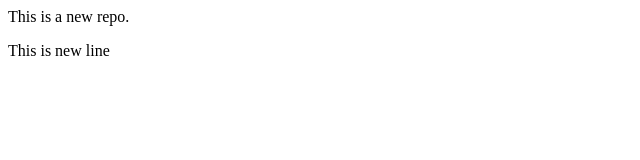
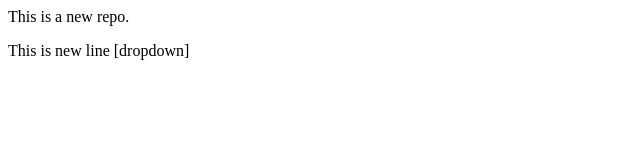
Before and after one commit to RISHABH-SONII/LocalRepo, a plain HTML site: page index.html in a window 1280 px wide. Shown: the full height of the page, 0-640 px from the left. Drawn offline with Linux system fonts and the light colour scheme.

Commit message:
Add dropdown

```diff
--- a/index.html
+++ b/index.html
@@ -1,2 +1,2 @@
 <p>This is a new repo.</p>
-<p>This is new line</p>
+<p>This is new line [dropdown]</p>
```
